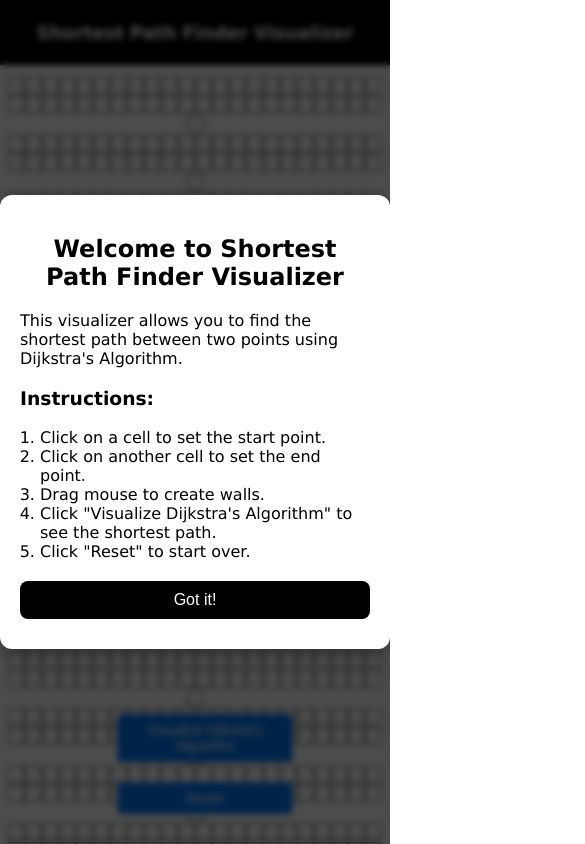
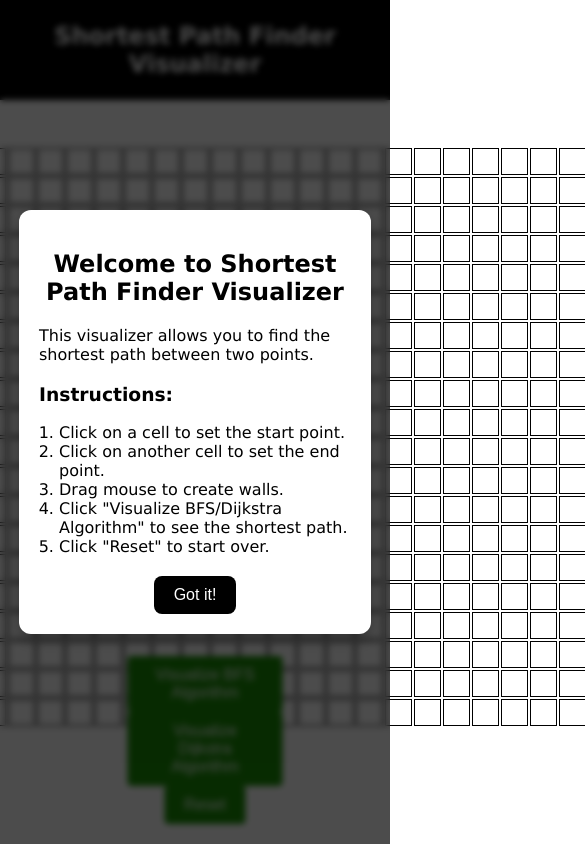
Before and after one commit to suprith03/shortest-path-visualizer, a React (Create React App) app: page / in a window 390 px wide. Shown: the top 844 px of the page, 585 px wide, since content can reach past the window. Built offline with nearby package versions, Linux system fonts and the light colour scheme.

Commit message:
added bfs and fixed errors

```diff
--- a/src/App.css
+++ b/src/App.css
@@ -36,7 +36,7 @@
 .buttons {
   margin: 10px;
   position: fixed;
-  bottom: 20px;
+  bottom: 10px;
   left: 50%;
   transform: translateX(-50%);
 }
@@ -46,7 +46,7 @@ button {
   font-size: 16px;
   cursor: pointer;
   border: none;
-  background-color: #0077f7;
+  background-color: #198f04;
   color: white;
   border-radius: 4px;
   transition: background-color 0.3s ease;
@@ -56,7 +56,7 @@ button {
 button:hover {
   background-color: transparent;
   color: black;
-  border: 2px solid #0077f7;
+  border: 2px solid #000000;
 }
 
 .overlay {
@@ -69,35 +69,3 @@ button:hover {
   background-color: rgba(0, 0, 0, 0.5);
   backdrop-filter: blur(3px);
 }
-
-@media (max-width: 768px) {
-  .navbar-heading {
-    font-size: 20px;
-  }
-
-  .buttons {
-    flex-direction: column;
-    bottom: 10px;
-  }
-
-  button {
-    width: 100%;
-    margin: 10px 0;
-  }
-
-  .grid-container {
-    flex-direction: column;
-    padding-bottom: 20px;
-  }
-}
-
-@media (max-width: 480px) {
-  .navbar-heading {
-    font-size: 18px;
-  }
-
-  button {
-    padding: 8px 16px;
-    font-size: 14px;
-  }
-}
--- a/src/App.js
+++ b/src/App.js
@@ -2,7 +2,8 @@ import React, { useState, useEffect } from 'react';
 import Grid from './components/Grid';
 import Modal from './components/Modal';
 import PathModal from './components/PathModal';
-import { dijkstra, getNodesInShortestPathOrder } from './algorithms/dijkstra';
+import { bfs, getNodesInShortestPathOrder as getBFSPath } from './algorithms/bfs';
+import { dijkstra, getNodesInShortestPathOrder as getDijkstraPath } from './algorithms/dijkstra';
 import './App.css';
 
 const NUM_ROWS = 20;
@@ -74,19 +75,27 @@ const App = () => {
     setIsMousePressed(false);
   };
 
+  const visualizeBFS = () => {
+    if (!startNode || !endNode) return;
+    const newGrid = [...grid];
+    const visitedNodesInOrder = bfs(newGrid, startNode, endNode);
+    const nodesInShortestPathOrder = getBFSPath(endNode);
+    animateAlgorithm(visitedNodesInOrder, nodesInShortestPathOrder, 'bfs');
+  };
+
   const visualizeDijkstra = () => {
     if (!startNode || !endNode) return;
     const newGrid = [...grid];
     const visitedNodesInOrder = dijkstra(newGrid, startNode, endNode);
-    const nodesInShortestPathOrder = getNodesInShortestPathOrder(endNode);
-    animateDijkstra(visitedNodesInOrder, nodesInShortestPathOrder);
+    const nodesInShortestPathOrder = getDijkstraPath(endNode);
+    animateAlgorithm(visitedNodesInOrder, nodesInShortestPathOrder, 'dijkstra');
   };
 
-  const animateDijkstra = (visitedNodesInOrder, nodesInShortestPathOrder) => {
+  const animateAlgorithm = (visitedNodesInOrder, nodesInShortestPathOrder, algorithm) => {
     for (let i = 0; i <= visitedNodesInOrder.length; i++) {
       if (i === visitedNodesInOrder.length) {
         setTimeout(() => {
-          animateShortestPath(nodesInShortestPathOrder);
+          animateShortestPath(nodesInShortestPathOrder, algorithm);
         }, 10 * i);
         return;
       }
@@ -98,13 +107,14 @@ const App = () => {
     }
   };
 
-  const animateShortestPath = (nodesInShortestPathOrder) => {
+  const animateShortestPath = (nodesInShortestPathOrder, algorithm) => {
     const pathNodesCopy = [...nodesInShortestPathOrder];
     for (let i = 0; i < pathNodesCopy.length; i++) {
       setTimeout(() => {
         const node = pathNodesCopy[i];
         node.isPath = true;
         node.stepNumber = i + 1;
+        node.algorithm = algorithm; // Track which algorithm was used
         setGrid([...grid]);
         if (i === pathNodesCopy.length - 1) {
           setTimeout(() => {
@@ -116,20 +126,19 @@ const App = () => {
     }
   };
 
+  const resetGrid = () => {
+    const newGrid = createGrid();
+    setGrid(newGrid);
+    setStartNode(null);
+    setEndNode(null);
+    setShowPathModal(false);
+  };
+
   const closeIntroModal = () => {
     setShowIntroModal(false);
   };
 
   const closePathModal = () => {
-    setShowPathModal(false);
-  };
-
-  const resetGrid = () => {
-    const newGrid = createGrid();
-    setGrid(newGrid);
-    setStartNode(null);
-    setEndNode(null);
-    // setShowIntroModal(true);
     setShowPathModal(false);
   };
 
@@ -147,7 +156,8 @@ const App = () => {
         />
       </div>
       <div className="buttons">
-        <button onClick={visualizeDijkstra}>Visualize Dijkstra's Algorithm</button>
+        <button onClick={visualizeBFS}>Visualize BFS Algorithm</button>
+        <button onClick={visualizeDijkstra}>Visualize Dijkstra Algorithm</button>
         <button onClick={resetGrid}>Reset</button>
       </div>
       {showIntroModal && <Modal onClose={closeIntroModal} />}
--- /dev/null
+++ b/src/algorithms/bfs.js
@@ -0,0 +1,47 @@
+export function bfs(grid, startNode, endNode) {
+  const visitedNodesInOrder = [];
+  const queue = [startNode];
+  startNode.isVisited = true;
+
+  while (queue.length > 0) {
+    const currentNode = queue.shift();
+
+    // If we encounter a wall, we skip the node.
+    if (currentNode.isWall) continue;
+
+    visitedNodesInOrder.push(currentNode);
+
+    // If we've reached the end node, we're done.
+    if (currentNode === endNode) return visitedNodesInOrder;
+
+    // Get the unvisited neighbors of the current node and enqueue them.
+    const unvisitedNeighbors = getUnvisitedNeighbors(currentNode, grid);
+    for (const neighbor of unvisitedNeighbors) {
+      neighbor.isVisited = true;
+      neighbor.previousNode = currentNode;
+      queue.push(neighbor);
+    }
+  }
+
+  return visitedNodesInOrder; // In case no path is found
+}
+
+function getUnvisitedNeighbors(node, grid) {
+  const neighbors = [];
+  const { col, row } = node;
+  if (row > 0) neighbors.push(grid[row - 1][col]); // Up
+  if (row < grid.length - 1) neighbors.push(grid[row + 1][col]); // Down
+  if (col > 0) neighbors.push(grid[row][col - 1]); // Left
+  if (col < grid[0].length - 1) neighbors.push(grid[row][col + 1]); // Right
+  return neighbors.filter(neighbor => !neighbor.isVisited);
+}
+
+export function getNodesInShortestPathOrder(endNode) {
+  const nodesInShortestPathOrder = [];
+  let currentNode = endNode;
+  while (currentNode !== null) {
+    nodesInShortestPathOrder.unshift(currentNode);
+    currentNode = currentNode.previousNode;
+  }
+  return nodesInShortestPathOrder;
+}
--- a/src/components/Grid.css
+++ b/src/components/Grid.css
@@ -4,24 +4,6 @@
   align-items: center;
 }
 
-.row {
+.grid-row {
   display: flex;
-  flex-wrap: wrap;
 }
-
-@media (max-width: 768px) {
-  .row {
-    justify-content: center;
-  }
-}
-
-@media (max-width: 480px) {
-  .grid {
-    width: 100%;
-  }
-
-  .row {
-    flex-direction: column;
-    align-items: center;
-  }
-}
--- a/src/components/Grid.js
+++ b/src/components/Grid.js
@@ -4,10 +4,7 @@ import './Grid.css';
 
 const Grid = ({ grid, onNodeClick, onNodeEnter, onNodeUp }) => {
   return (
-    <div
-      className="grid"
-      onMouseLeave={onNodeUp}
-    >
+    <div className="grid" onMouseLeave={onNodeUp}>
       {grid.map((row, rowIdx) => (
         <div key={rowIdx} className="grid-row">
           {row.map((node, nodeIdx) => (
--- a/src/components/Modal.css
+++ b/src/components/Modal.css
@@ -68,20 +68,3 @@
   background-color: transparent;
   border: 2px solid #000000;
 }
-
-@media (max-width: 768px) {
-  .modal-content {
-    width: 90%;
-  }
-}
-
-@media (max-width: 480px) {
-  .modal-content {
-    width: 95%;
-  }
-
-  .modal-content button {
-    width: 100%;
-    padding: 10px;
-  }
-}
--- a/src/components/Modal.js
+++ b/src/components/Modal.js
@@ -7,14 +7,14 @@ const Modal = ({ onClose }) => {
       <div className="modal-content">
         <h2 className="modal-heading">Welcome to Shortest Path Finder Visualizer</h2>
         <p>
-          This visualizer allows you to find the shortest path between two points using Dijkstra's Algorithm.
+          This visualizer allows you to find the shortest path between two points.
         </p>
         <h3>Instructions:</h3>
         <ol>
           <li>Click on a cell to set the start point.</li>
           <li>Click on another cell to set the end point.</li>
           <li>Drag mouse to create walls.</li>
-          <li>Click "Visualize Dijkstra's Algorithm" to see the shortest path.</li>
+          <li>Click "Visualize BFS/Dijkstra Algorithm" to see the shortest path.</li>
           <li>Click "Reset" to start over.</li>
         </ol>
         <button onClick={onClose}>Got it!</button>
--- a/src/components/Node.css
+++ b/src/components/Node.css
@@ -1,17 +1,13 @@
 .node {
   width: 25px;
   height: 25px;
+  border: 1px solid black;
   display: inline-block;
-  border: 1px solid #575757;
-  text-align: center;
-  vertical-align: middle;
-  line-height: 25px;
-  font-size: 12px;
-  transition: background-color 0.3s ease;
+  margin: 1px;
 }
 
 .node-start {
-  background-color: rgb(5, 155, 5);
+  background-color: green;
 }
 
 .node-end {
@@ -19,22 +15,21 @@
 }
 
 .node-wall {
-  background-color: rgb(0, 0, 0);
+  background-color: black;
 }
 
 .node-visited {
-  background-color: rgb(203, 203, 203);
+  background-color: lightblue;
 }
 
-.node-path {
-  background-color: lightblue;
-  animation: path-animation 0.5s ease-out forwards;
+.node-path-bfs {
+  background-color: orange;
 }
 
-.step-number {
-  font-size: medium;
-  color: black;
+.node-path-dijkstra {
+  background-color: yellow;
 }
+
 
 @keyframes path-animation {
   0% {
@@ -44,22 +39,3 @@
     background-color: yellow;
   }
 }
-
-/* Media Queries */
-@media (max-width: 768px) {
-  .node {
-    width: 20px;
-    height: 20px;
-    line-height: 20px;
-    font-size: 10px;
-  }
-}
-
-@media (max-width: 480px) {
-  .node {
-    width: 15px;
-    height: 15px;
-    line-height: 15px;
-    font-size: 8px;
-  }
-}
--- a/src/components/Node.js
+++ b/src/components/Node.js
@@ -2,29 +2,27 @@ import React from 'react';
 import './Node.css';
 
 const Node = ({ node, onMouseDown, onMouseEnter, onMouseUp }) => {
-  const { row, col, isStart, isEnd, isWall, isVisited, isPath, stepNumber } = node;
+  const { isStart, isEnd, isWall, isVisited, isPath, algorithm } = node;
+
   const extraClassName = isStart
     ? 'node-start'
     : isEnd
     ? 'node-end'
     : isWall
     ? 'node-wall'
+    : isPath
+    ? `node-path-${algorithm}`
     : isVisited
     ? 'node-visited'
-    : isPath
-    ? 'node-path'
     : '';
 
   return (
     <div
-      id={`node-${row}-${col}`}
       className={`node ${extraClassName}`}
       onMouseDown={onMouseDown}
       onMouseEnter={onMouseEnter}
       onMouseUp={onMouseUp}
-    >
-      {isPath && <span className="step-number">{stepNumber}</span>}
-    </div>
+    ></div>
   );
 };
 
```
Also changed, not shown: src/algorithms/dijkstra.js (indentation only).
